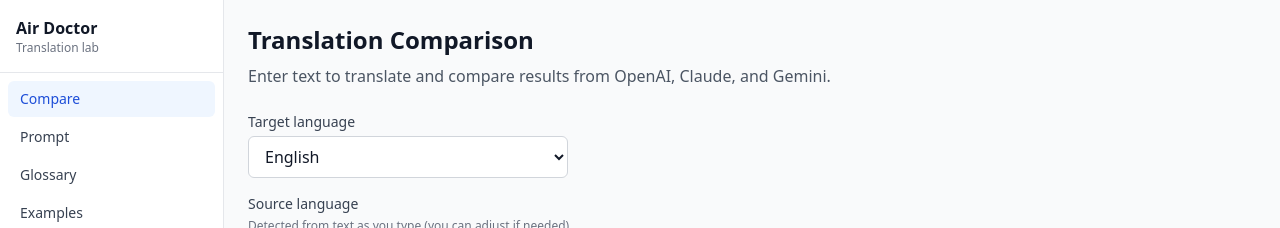
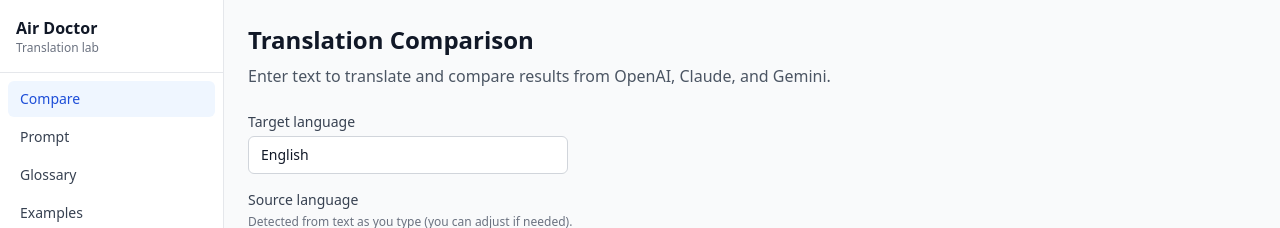
Before and after one commit to talmonf/ad-translation, a Next.js app: page / in a window 1280 px wide. Shown: the top 228 px of the page. Built offline with nearby package versions, Linux system fonts and the light colour scheme.

Commit message:
Language_widget_fix

```diff
--- a/src/app/page.tsx
+++ b/src/app/page.tsx
@@ -258,20 +258,23 @@ export default function ComparePage() {
           <label className="block text-sm font-medium text-gray-700 mb-1">
             Target language
           </label>
-          <select
+          <input
+            type="text"
+            list="target-language-options"
             value={targetLanguage}
             onChange={(e) => {
-              setTargetLanguage(e.target.value);
+              const value = e.target.value.trim();
+              setTargetLanguage(value || "English"); // default to English if cleared
               setTranslateError(null);
             }}
-            className="w-full max-w-xs border border-gray-300 rounded-md px-3 py-2 bg-white"
-          >
+            placeholder="Start typing a language, e.g. English"
+            className="w-full max-w-xs border border-gray-300 rounded-md px-3 py-2 text-sm"
+          />
+          <datalist id="target-language-options">
             {LANGUAGES.map((lang) => (
-              <option key={lang} value={lang}>
-                {lang}
-              </option>
+              <option key={lang} value={lang} />
             ))}
-          </select>
+          </datalist>
         </div>
         <div>
           <label className="block text-sm font-medium text-gray-700 mb-1">
```
